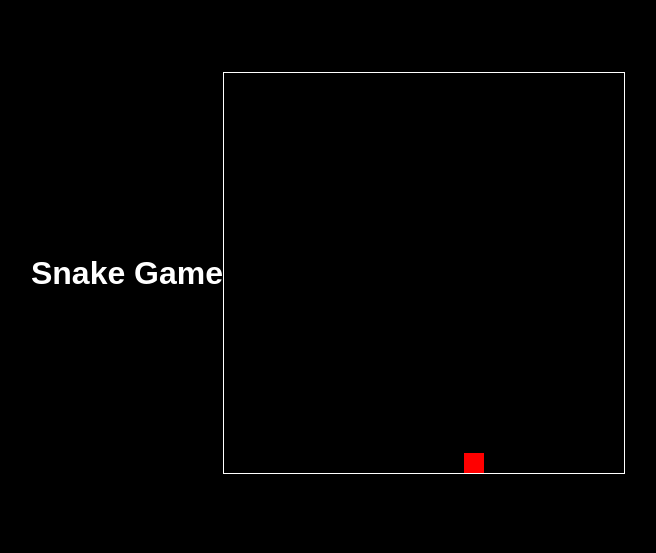
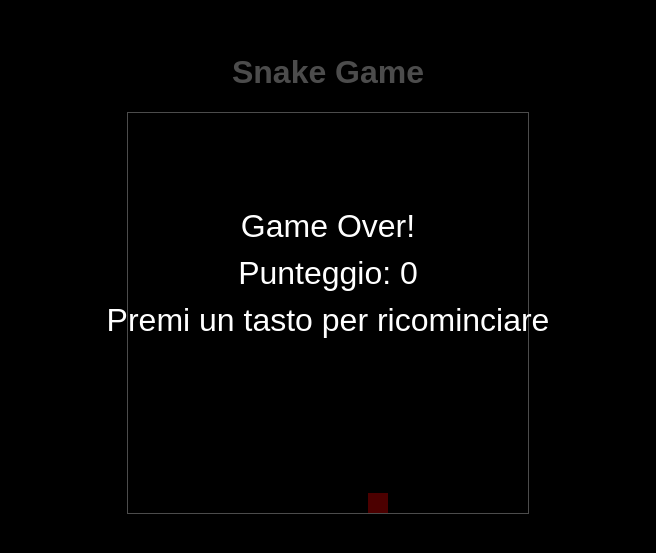
Before and after one commit to realmike0/snake, a plain HTML site: page index.html in a window 1280 px wide. Shown: the part 127-680 px from the top of the page, without its empty margins (312-968 px from the left). Drawn offline with Linux system fonts and the light colour scheme.

Commit message:
Update index.html

```diff
--- a/index.html
+++ b/index.html
@@ -13,6 +13,8 @@
             background-color: #000;
             margin: 0;
             font-family: Arial, sans-serif;
+            color: white;
+            flex-direction: column;
         }
 
         canvas {
@@ -22,11 +24,42 @@
         h1 {
             color: white;
         }
+
+        /* Overlay che appare quando il gioco finisce */
+        #gameOverScreen {
+            position: fixed;
+            top: 0;
+            left: 0;
+            width: 100%;
+            height: 100%;
+            background-color: rgba(0, 0, 0, 0.7);
+            display: none; /* Di default nascosto */
+            justify-content: center;
+            align-items: center;
+            color: white;
+            font-size: 2em;
+        }
+
+        #gameOverMessage {
+            text-align: center;
+        }
+
+        #gameOverMessage p {
+            margin: 10px 0;
+        }
+
     </style>
 </head>
 <body>
     <h1>Snake Game</h1>
     <canvas id="gameCanvas" width="400" height="400"></canvas>
+    <div id="gameOverScreen">
+        <div id="gameOverMessage">
+            <p>Game Over!</p>
+            <p>Punteggio: <span id="scoreDisplay"></span></p>
+            <p>Premi un tasto per ricominciare</p>
+        </div>
+    </div>
 
     <script>
         const canvas = document.getElementById("gameCanvas");
@@ -38,6 +71,8 @@
 
         let snake;
         let fruit;
+        let gameOverScreen = document.getElementById("gameOverScreen");
+        let scoreDisplay = document.getElementById("scoreDisplay");
 
         (function setup() {
             snake = new Snake();
@@ -56,8 +91,7 @@
             }
 
             if (snake.checkCollision()) {
-                alert("Game Over!");
-                snake = new Snake();
+                showGameOverScreen();
             }
         }
 
@@ -120,12 +154,12 @@
             };
 
             this.checkCollision = function() {
-                // Check collision with walls
+                // Collisione con i muri
                 if (this.snakeArray[0].x < 0 || this.snakeArray[0].x >= columns || this.snakeArray[0].y < 0 || this.snakeArray[0].y >= rows) {
                     return true;
                 }
 
-                // Check collision with self
+                // Collisione con se stesso
                 for (let i = 1; i < this.snakeArray.length; i++) {
                     if (this.snakeArray[i].x === this.snakeArray[0].x && this.snakeArray[i].y === this.snakeArray[0].y) {
                         return true;
@@ -146,7 +180,26 @@
             };
         }
 
-        window.addEventListener("keydown", (e) => snake.changeDirection(e));
+        function showGameOverScreen() {
+            // Mostra la schermata di Game Over
+            scoreDisplay.textContent = snake.length - 1; // Mostra il punteggio
+            gameOverScreen.style.display = "flex"; // Visualizza l'overlay
+        }
+
+        function resetGame() {
+            snake = new Snake();
+            fruit = new Fruit();
+            gameOverScreen.style.display = "none"; // Nascondi la schermata di Game Over
+        }
+
+        window.addEventListener("keydown", (e) => {
+            // Se si preme un tasto dopo Game Over, il gioco si resetta
+            if (gameOverScreen.style.display === "flex") {
+                resetGame();
+            } else {
+                snake.changeDirection(e);
+            }
+        });
     </script>
 </body>
 </html>
```
